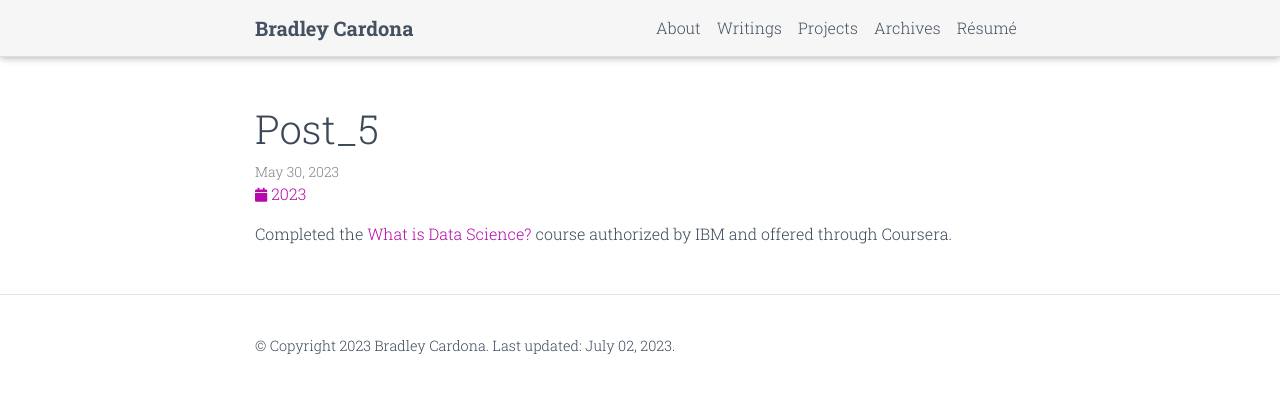
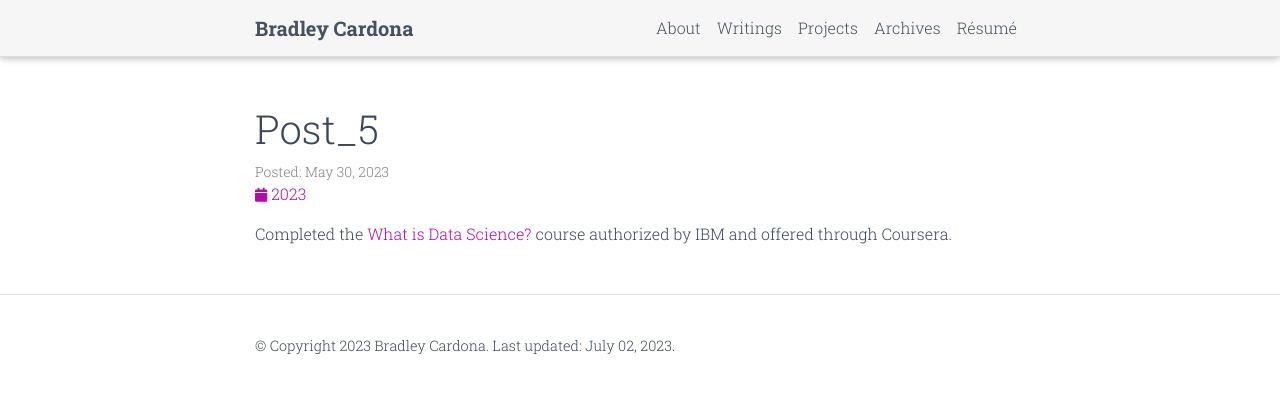
Before and after one commit to BMCARDONA/bmcardona.github.io, a Jekyll site: the page built from _news/post_5.md, in a window 1280 px wide. Shown: the top 393 px of the page. Built offline with Jekyll 4.4.1, drawn with Linux system fonts in a browser that asks for light colours; comment, search, counter and statistics services are not loaded; a style sheet for code colours, icons or effects is not loaded.

Commit message:
revert changes

```diff
--- a/_layouts/post.html
+++ b/_layouts/post.html
@@ -17,8 +17,8 @@
 
   <header class="post-header">
     <h1 class="post-title">{{ page.title }}</h1>
-    <p class="post-meta">{{ page.date | date: "%B %-d, %Y" }}{%- if page.author -%} • {{ page.author }}{%- endif -%}{%- if page.meta -%} • {{ page.meta }}{%- endif -%}</p>
-    <p class="post-tags">
+    <p class="post-meta">Posted: {{ page.date | date: "%B %-d, %Y" }}{% if page.last_edited %}. Last edited: {{ page.last_edited | date: "%B %-d, %Y" }}{% endif %}</p>
+
       <a href="{{ year | prepend: '/blog/' | prepend: site.baseurl}}"> <i class="fas fa-calendar fa-sm"></i> {{ year }} </a>
       {%- if tags != "" %}
       &nbsp; &middot; &nbsp;
@@ -40,15 +40,7 @@
   </header>
 
   <article class="post-content">
-    {% if page.toc and page.toc.beginning %}
-    <div id="table-of-contents">
-      {% toc %}
-    </div>
-    <hr>
-    {% endif %}
-    <div id="markdown-content">
-      {{ content }}
-    </div>
+    {{ content }}
   </article>
 
   {%- if site.related_blog_posts.enabled -%}
```
